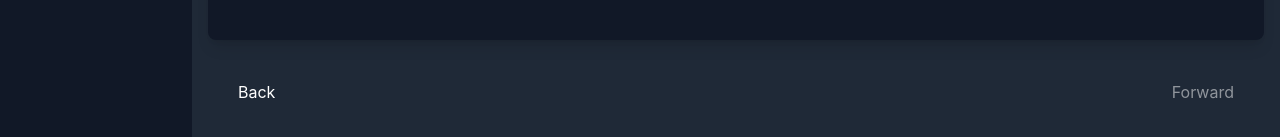
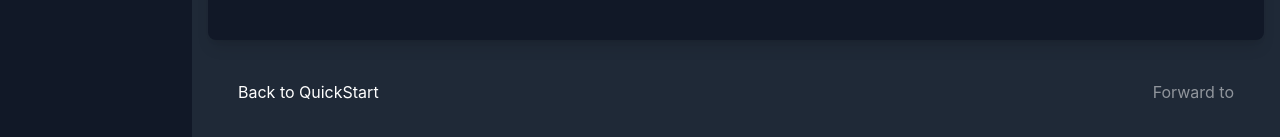
Before and after one commit to IntegerAlex/hasty-server, a React (Vite) app in the folder doc/: page /helloworld in a window 1280 px wide. Shown: the part 1073-1210 px from the top of the page. Built offline with nearby package versions, Linux system fonts and the light colour scheme.

Commit message:
add Name of next file after forward and previous file name on back

```diff
--- a/doc/src/components/navigationButtons.jsx
+++ b/doc/src/components/navigationButtons.jsx
@@ -1,36 +1,45 @@
 // navigationButtons.jsx
 import { useNavigate, useLocation } from "react-router-dom";
+import { useEffect } from "react";
+
+// Array of pages and their corresponding names
+const pages = [
+  { path: '/', name: 'Introduction' },
+  { path: '/features', name: 'Features' },
+  { path: '/installation', name: 'Installation' },
+  { path: '/quickstart', name: 'QuickStart' },
+  { path: '/helloworld', name: 'HelloWorld' },
+];
 
 const NavigationButtons = () => {
   const navigate = useNavigate();
   const location = useLocation();
 
-  // Pages in the order you want to navigate through
-  const pages = ['/', '/features', '/installation', '/quickstart', '/helloworld'];
+  // Find the current page index
+  const currentIndex = pages.findIndex(page => page.path === location.pathname);
 
-  // Find the current page index
-  const currentIndex = pages.indexOf(location.pathname);
-
-  // Handlers for navigating forward and backward
+  // Handlers for navigating backward and forward
   const handleBack = () => {
     if (currentIndex > 0) {
-      navigate(pages[currentIndex - 1]);
+      navigate(pages[currentIndex - 1].path);
+      window.scrollTo(0, 0); // Scroll to top of the page after navigation
     }
   };
 
   const handleForward = () => {
     if (currentIndex < pages.length - 1) {
-      navigate(pages[currentIndex + 1]);
+      navigate(pages[currentIndex + 1].path);
+      window.scrollTo(0, 0); // Scroll to top of the page after navigation
     }
   };
 
   return (
     <div className="navigation-buttons">
       <button onClick={handleBack} disabled={currentIndex === 0}>
-        Back
+        Back to {currentIndex > 0 ? pages[currentIndex - 1].name : ''}
       </button>
       <button onClick={handleForward} disabled={currentIndex === pages.length - 1}>
-        Forward
+        Forward to {currentIndex < pages.length - 1 ? pages[currentIndex + 1].name : ''}
       </button>
     </div>
   );
```
Also changed, not shown: doc/src/index.css (line endings or trailing spaces).
